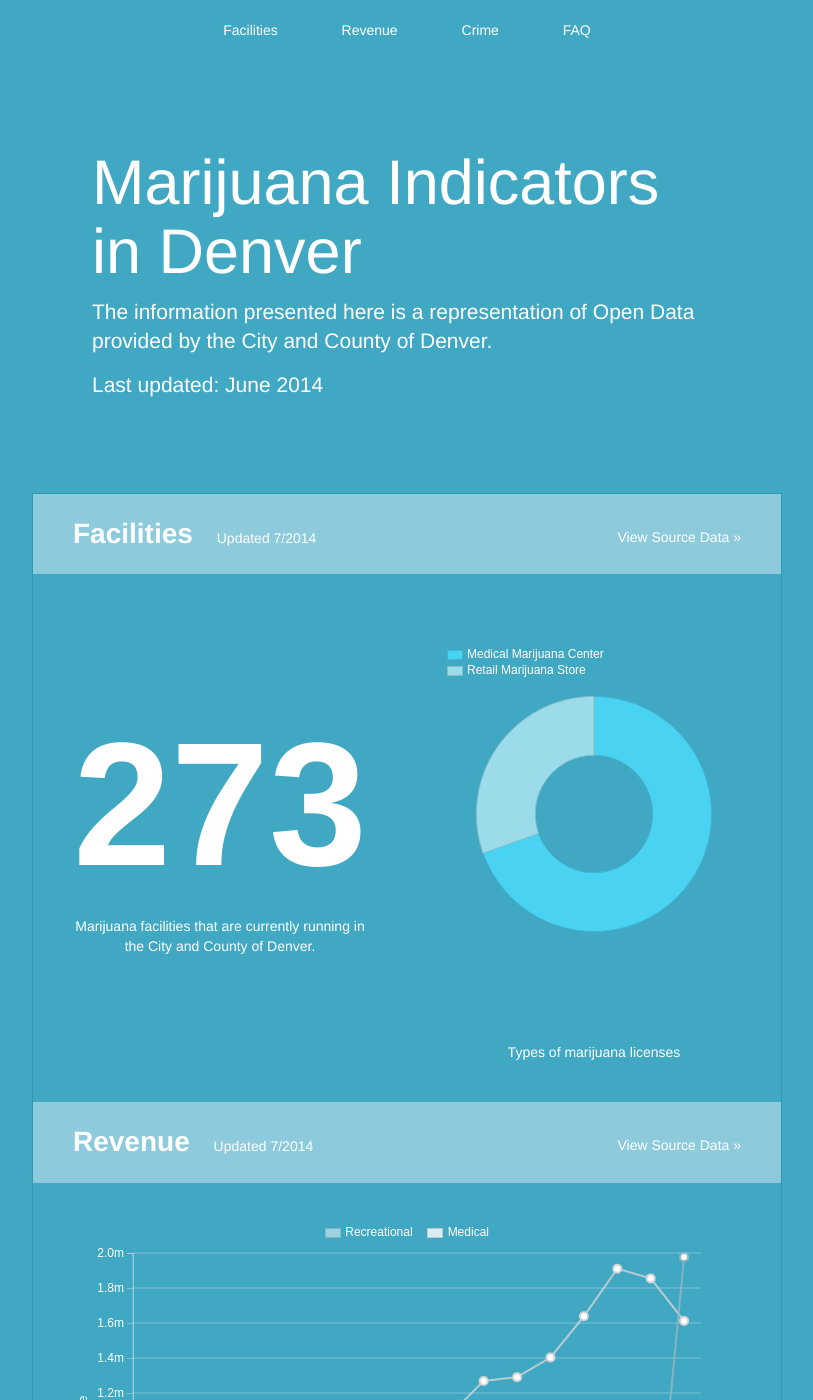
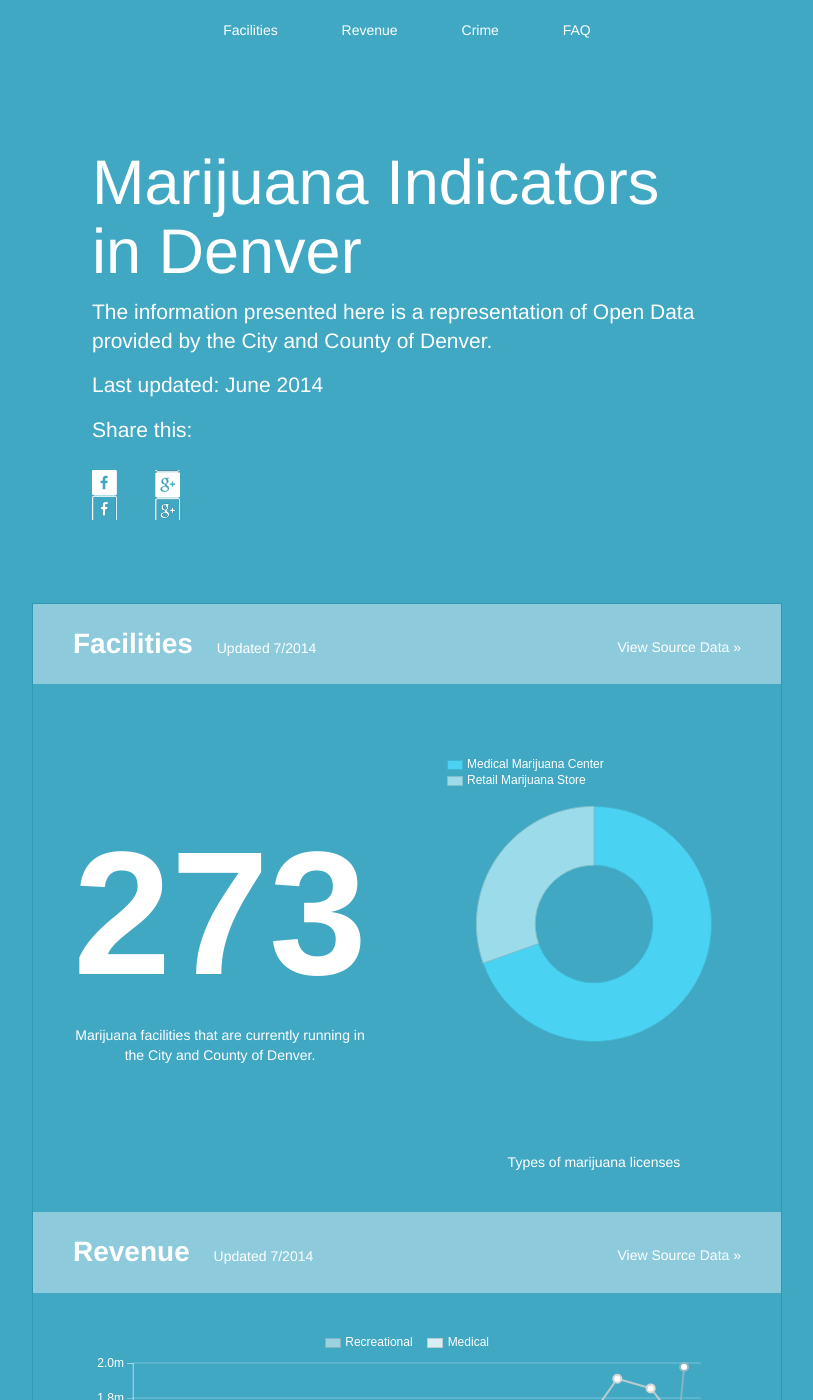
Before and after one commit to boonrs/denver-marijuana-infographic, a Jekyll site: the page built from index.html, in a window 1280 px wide and 1400 px high. Shown: the whole window, without its empty margins (233-1046 px from the left). Built offline with Jekyll 4.4.1, drawn with Linux system fonts in a browser that asks for light colours; Markdown is read by kramdown in place of the engine named in the settings.

Commit message:
re-adds sharing

```diff
--- a/css/main.css
+++ b/css/main.css
@@ -81,38 +81,46 @@ img.center {
 }
 
 /* Share Buttons*/
-.share-text {
+
+
+.share-text {}
+.btn-share {
+  margin-right: 10px;
+  margin-top: 5px;
+  width: 49px;
+  height:50px;
   display:inline-block;
-  padding-bottom: 20px;
+  background-color: #41a8c4;
+  -o-transition:.1s;
+  -ms-transition:.1s;
+  -moz-transition:.1s;
+  -webkit-transition:.1s;
+  transition:.1s;
+  -webkit-transition-timing-function: ease-out;
+  -moz-transition-timing-function: ease-out;
+  -o-transition-timing-function: ease-out;
+  transition-timing-function: ease-out;
+}
+.btn-share:hover {
+  -o-transition:.1s;
+  -ms-transition:.1s;
+  -moz-transition:.1s;
+  -webkit-transition:.1s;
+  transition:.1s;
+  -webkit-transition-timing-function: ease-out;
+  -moz-transition-timing-function: ease-out;
+  -o-transition-timing-function: ease-out;
+  transition-timing-function: ease-out;
 }
 
-.share_this {
-  margin-top: 10px;
-  width: 100%;
-  font-family: 'Helvetica Neue', Helvetica, Arial, sans-serif;
-}
+.fb { background: url('../images/share-1x.png') no-repeat 0 -1px;}
+.fb:hover { background-position: 0 -52px; }
 
-.btn-share {
-  margin-top: 5px;
-  width: 32px;
-  height:32px;
-  display:inline-block;
-  border-radius: 5px;
-  border: 1px solid white;
-  background-color: #41a8c4;
-}
-.btn-share:hover {
-  background-color: white;
-}
+.twitter { background: url('../images/share-1x.png') no-repeat 0 -103px; }
+.twitter:hover { background-position: 0 -154px; }
 
-.fb { background: url('../images/mj_share-1x.png') no-repeat 0 -134px;}
-.fb:hover { background-position: 0 -167px; }
-
-.twitter { background: url('../images/mj_share-1x.png') no-repeat 0 -68px; }
-.twitter:hover { background-position: 0 -101px; }
-
-.gplus { background: url('../images/mj_share-1x.png') no-repeat 0 -2px; }
-.gplus:hover { background-position: 0 -35px; }
+.gplus { background: url('../images/share-1x.png') no-repeat 0 -205px; }
+.gplus:hover { background-position: 0 -256px; }
 
 
 /* Infographic */
@@ -393,7 +401,7 @@ footer a:hover {
   .twitter, .twitter:hover,
   .gplus, .gplus:hover {
     /* Reference the @2x Sprite */
-    background-image: url('../images/mj_share-2x.png');
+    background-image: url('../images/share-2x.png');
     /* Translate the @2x sprite's dimensions back to 1x */
-    background-size: 32px 198px;
+    /*background-size: 32px 198px; */
   }
--- a/index.html
+++ b/index.html
@@ -27,14 +27,14 @@ title: {{ site.name }}
         <p class="lead">{{ site.about.description }}</p>
         <p class="small">{{ site.about.label }}: {{ site.timestamp }}</p>
 
-        <!-- <div>
-          <div class="share-text">Share this:</div>
+        <div>
+          <div class="lead share-text">Share this:</div>
           <a class="fb btn-share" href="javascript:window.open('http://www.facebook.com/share.php?u=https://www.google.com/&title=Marijuana Indicators In Denver' , '_blank', 'width=400,height=500');void(0);"></a>
 
           <a class="twitter btn-share" href="javascript:window.open('http://twitter.com/home?status=Marijuana Indicators In Denver+https://www.google.com/' , '_blank', 'width=400,height=500');void(0);"></a>
 
           <a class="gplus btn-share"  href="javascript:window.open('https://plus.google.com/share?url=https://www.google.com/' , '_blank', 'width=490,height=550');void(0);"></a>
-        </div> -->
+        </div>
       </div> <!-- About -->
 
       <div class="infographic clearfix">
```
Also changed, not shown: images/mj_share-1x.png (deleted), images/mj_share-2x.png (deleted), images/share-1x.png (added), images/share-2x.png (added).
